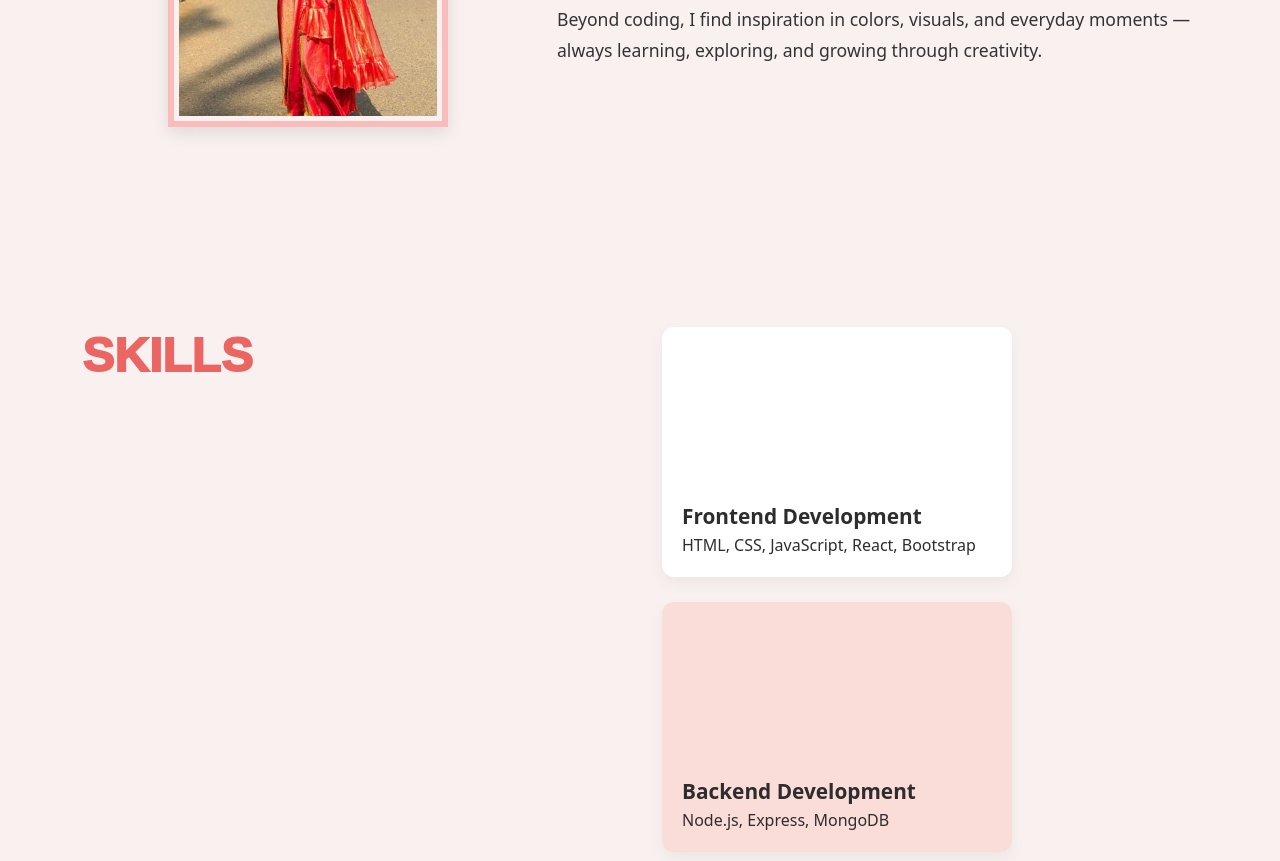
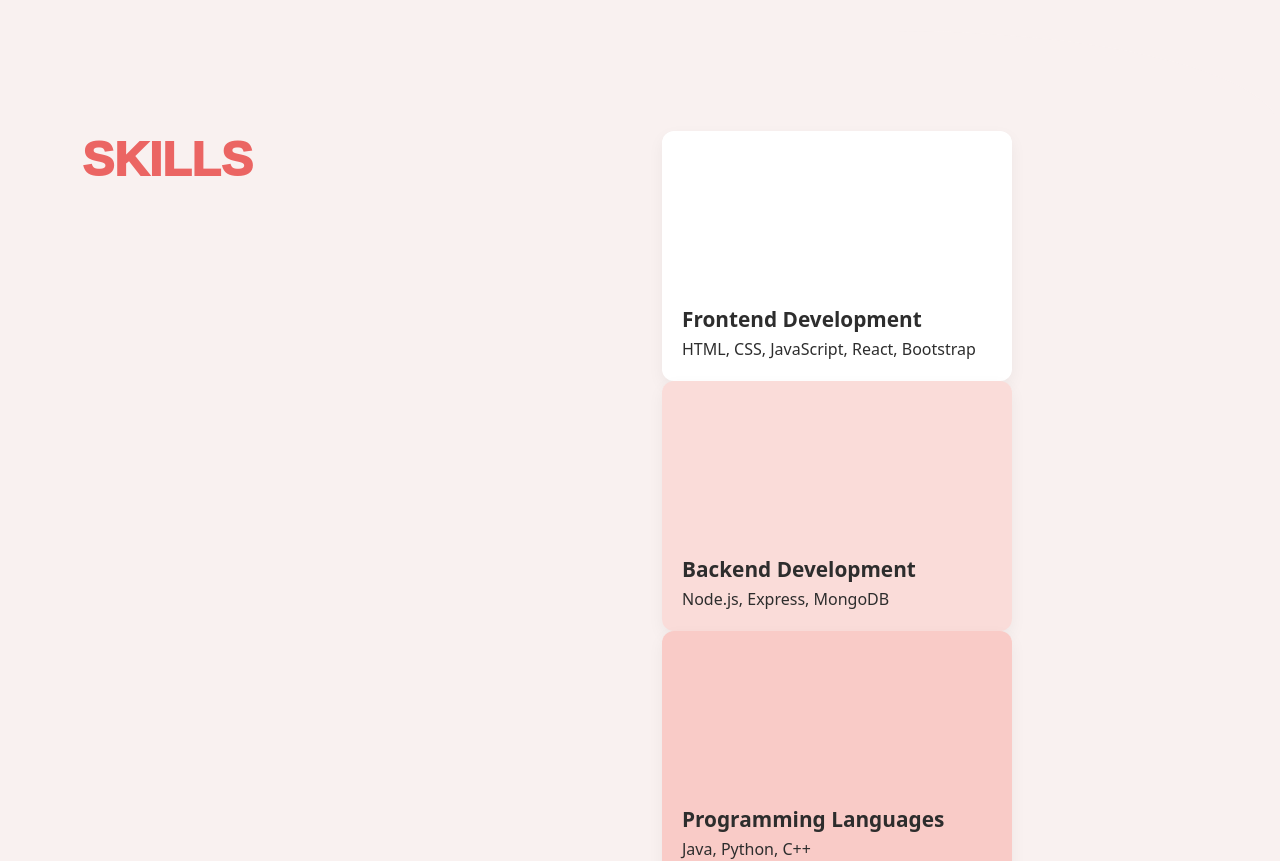
Before and after one commit to riyaa-fathima/MyPortfolio-react, a React (Vite) app: page / in a window 1280 px wide. Shown: the part 2600-3461 px from the top of the page. Built offline with nearby package versions, Linux system fonts and the light colour scheme.

Commit message:
animation added for skill cards

```diff
--- a/package.json
+++ b/package.json
@@ -11,6 +11,7 @@
   },
   "dependencies": {
     "bootstrap": "^5.3.8",
+    "framer-motion": "^12.23.22",
     "react": "^19.1.1",
     "react-bootstrap": "^2.10.10",
     "react-dom": "^19.1.1",
--- a/src/components/AboutMe/about.scss
+++ b/src/components/AboutMe/about.scss
@@ -25,7 +25,6 @@
 
   .profile-img {
     max-width: 280px;
-    border: 6px solid #fabcbb;
     padding: 5px;
     box-shadow: 0px 6px 16px rgba(0, 0, 0, 0.1);
   }
--- a/src/components/Hero/Hero.jsx
+++ b/src/components/Hero/Hero.jsx
@@ -1,12 +1,10 @@
 import "./hero.scss";
-import React from "react";
 import { Container, Row, Col } from "react-bootstrap";
 import Project from "../Projects/Projects";
 import Skill from "../Skill/Skill";
 import About from "../AboutMe/AboutMe";
+import ContactMe from "../ContactMe/ContactMe";
 import riyaa from "../../assets/riyaa.jpeg";
-import ContactMe from "../ContactMe/ContactMe";
-
 
 function Hero() {
   return (
@@ -22,7 +20,7 @@ function Hero() {
           <Row className="align-items-center">
             <Col md={6} className="text-center text-md-start">
               <h6>Frontend Developer & Designer</h6>
-              <h1>RIYA FATHIMA </h1>
+              <h1>RIYA FATHIMA</h1>
             </Col>
             <Col className="para-text">
               <p>
--- a/src/components/Hero/hero.scss
+++ b/src/components/Hero/hero.scss
@@ -4,7 +4,6 @@
   padding: 200px 0;
   color: #2d2d2d;
   position: relative;
-  // overflow: hidden;
   padding-top: 0;
   .hero-subSec {
     margin-top: 0;
@@ -27,6 +26,7 @@
       object-fit: cover;
       box-shadow: 0 4px 15px rgba(0, 0, 0, 0.2);
       margin-left: 200px;
+
     }
 
     h6 {
@@ -96,11 +96,12 @@
 @media (max-width: 576px) {
   .hero-section {
     .hero-subSec {
+      height: 150vh;
 
       .para-text {
         margin-top: 0;
         p {
-          font-size: 0.9rem;
+          font-size:1.1rem;
         }
       }
     }
--- a/src/components/ProjectDes/projectDetail.scss
+++ b/src/components/ProjectDes/projectDetail.scss
@@ -28,7 +28,7 @@
       font-family: "Anton", sans-serif;
       font-weight: 700;
       font-style: normal;
-      letter-spacing: -3.99px;
+      letter-spacing: -1.99px;
       margin-bottom: 20px;
       color: #eb6563;
     }
--- a/src/components/Projects/project.scss
+++ b/src/components/Projects/project.scss
@@ -10,7 +10,6 @@
     letter-spacing: -2.99px;
     margin-bottom: 50px;
     color: #eb6563;
-    margin-top: 200px;
   }
 
   .project-card {
@@ -38,7 +37,7 @@
 }
 @media (max-width: 992px) {
   .projects-section {
-    padding: 70px 0;
+    padding: 0!important;
 
     .section-title {
       font-size: 2.3rem;
@@ -62,7 +61,6 @@
 
 @media (max-width: 576px) {
   .projects-section {
-    padding: 60px 0;
 
     .section-title {
       font-size: 2rem;
--- a/src/components/Skill/skill.scss
+++ b/src/components/Skill/skill.scss
@@ -27,29 +27,45 @@
   }
 
   .skills-list {
+    position: relative;
     display: flex;
     flex-direction: column;
-    gap: 25px;
+    gap: 0;
 
     .skill-card {
-      position: relative;
+      position: sticky;
+      top: 150px;
       width: 350px;
       height: 250px;
       border-radius: 12px;
       box-shadow: 0px 6px 16px rgba(0, 0, 0, 0.05);
-      transition: all 0.3s ease;
       margin-left: 200px;
       display: flex;
       flex-direction: column;
       justify-content: flex-end;
       padding: 20px;
-
+      transition: all 0.3s ease;
+      opacity: 0;
+      animation: fadeSlideIn 0.8s ease forwards;
+      &:nth-child(1) {
+        z-index: 1;
+      }
+      &:nth-child(2) {
+        z-index: 2;
+      }
+      &:nth-child(3) {
+        z-index: 3;
+      }
+      &:nth-child(4) {
+        z-index: 4;
+      }
       &:hover {
-        transform: translateX(10px);
-        box-shadow: 0px 8px 20px rgba(0, 0, 0, 0.1);
+        transform: scale(1.03);
+        box-shadow: 0px 10px 25px rgba(0, 0, 0, 0.15);
       }
     }
   }
+
   h3 {
     font-size: 1.3rem;
     font-weight: 700;
@@ -59,13 +75,6 @@
   p {
     font-size: 1rem;
     margin: 5px 0 0;
-  }
-  .skill-card {
-    transition: all 0.3s ease;
-    &:hover {
-      transform: translateX(10px);
-      box-shadow: 0px 8px 20px rgba(0, 0, 0, 0.1);
-    }
   }
 }
 
@@ -81,6 +90,7 @@
 .color-3 {
   background: #f8afa6;
 }
+
 @media (max-width: 992px) {
   .skills-section {
     padding: 60px 0;
@@ -94,6 +104,7 @@
 
     .skills-list {
       align-items: center;
+
       .skill-card {
         margin-left: 0;
         width: 350px;
@@ -117,3 +128,14 @@
     font-size: 2rem;
   }
 }
+
+@keyframes fadeSlideIn {
+  0% {
+    opacity: 0;
+    transform: translateY(30px);
+  }
+  100% {
+    opacity: 1;
+    transform: translateY(0);
+  }
+}
```
Also changed, not shown: 1 other file (tests, documents, lock files or other folders).
